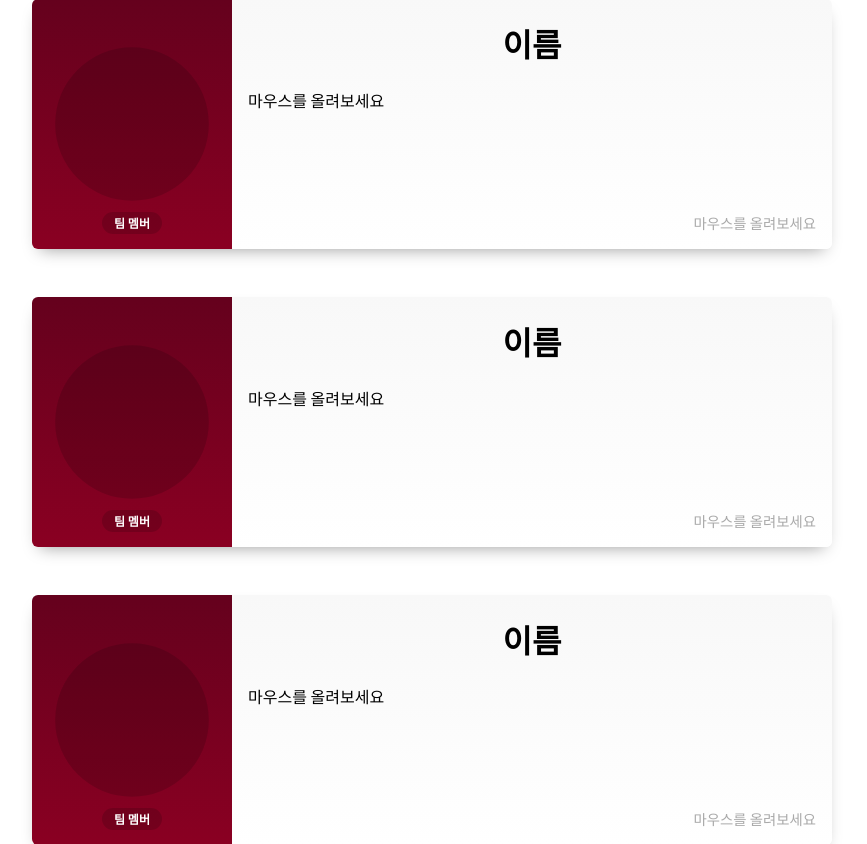
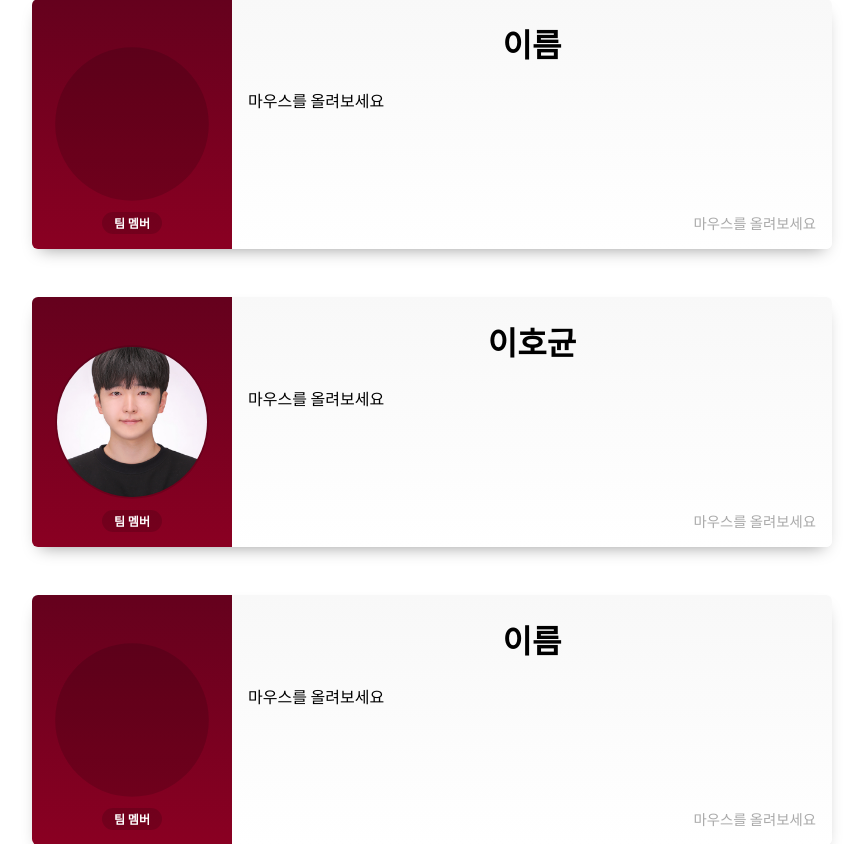
Before and after one commit to jbae9/miniproject, a Python web app: template templates/index.html in a window 1280 px wide. Shown: the part 929-1773 px from the top of the page, without its empty margins (0-867 px from the left). Run offline with Jinja, Linux system fonts and the light colour scheme; the template is opened without the code that fills it, so the values that code supplies are empty; some libraries are stand-ins or nearby versions.

Commit message:
이호균 카드 추가

```diff
--- a/templates/index.html
+++ b/templates/index.html
@@ -200,7 +200,7 @@
                 <svg width="160" height="160" viewBox="0 0 250 250" xmlns="http://www.w3.org/2000/svg" role="img"
                      aria-labelledby="title desc" class="center">
 
-                    <title id="title">이름</title>
+                    <title id="title">이호균</title>
                     <defs>
                         <clipPath id="scene">
                             <circle cx="125" cy="125" r="115"/>
@@ -210,32 +210,32 @@
                 </svg>
                 <div class="imgCrop">
                     <!-- static 폴더에 이미지를 올리면 src안에 '../static/파일이름.jpg'로 부르면 됩니다-->
-                    <img class="memberImg center" src="">
+                    <img class="memberImg center" src="../static/이호균.jpg">
                 </div>
             </div>
             <div class="more-info">
-                <h1>이름</h1>
+                <h1>이호균</h1>
                 <div class="coords">
                     <span>MBTI</span>
-                    <span>??</span>
+                    <span>ISFJ</span>
                 </div>
                 <div class="coords">
                     <span>장점</span>
-                    <span>??</span>
+                    <span>긍정적으로 잘 수용하는 성격</span>
                 </div>
                 <div class="coords">
                     <span>스타일</span>
-                    <span>??</span>
+                    <span>적극적으로 활동하려고 노력하며 맡은 일에 책임감을 가집니다.</span>
                 </div>
                 <!--href 안에 블로그 주소 URL을 적어주세요-->
                 <div class="blogButton">
-                    <button class="button-1" role="button" onclick="location.href=''">블로그 바로가기
+                    <button class="button-1" role="button" onclick="location.href='https://best-trip.tistory.com/'">블로그 바로가기
                     </button>
                 </div>
             </div>
         </div>
         <div class="general">
-            <h1>이름</h1>
+            <h1>이호균</h1>
             <p>마우스를 올려보세요</p>
             <span class="more">마우스를 올려보세요</span>
         </div>
```
